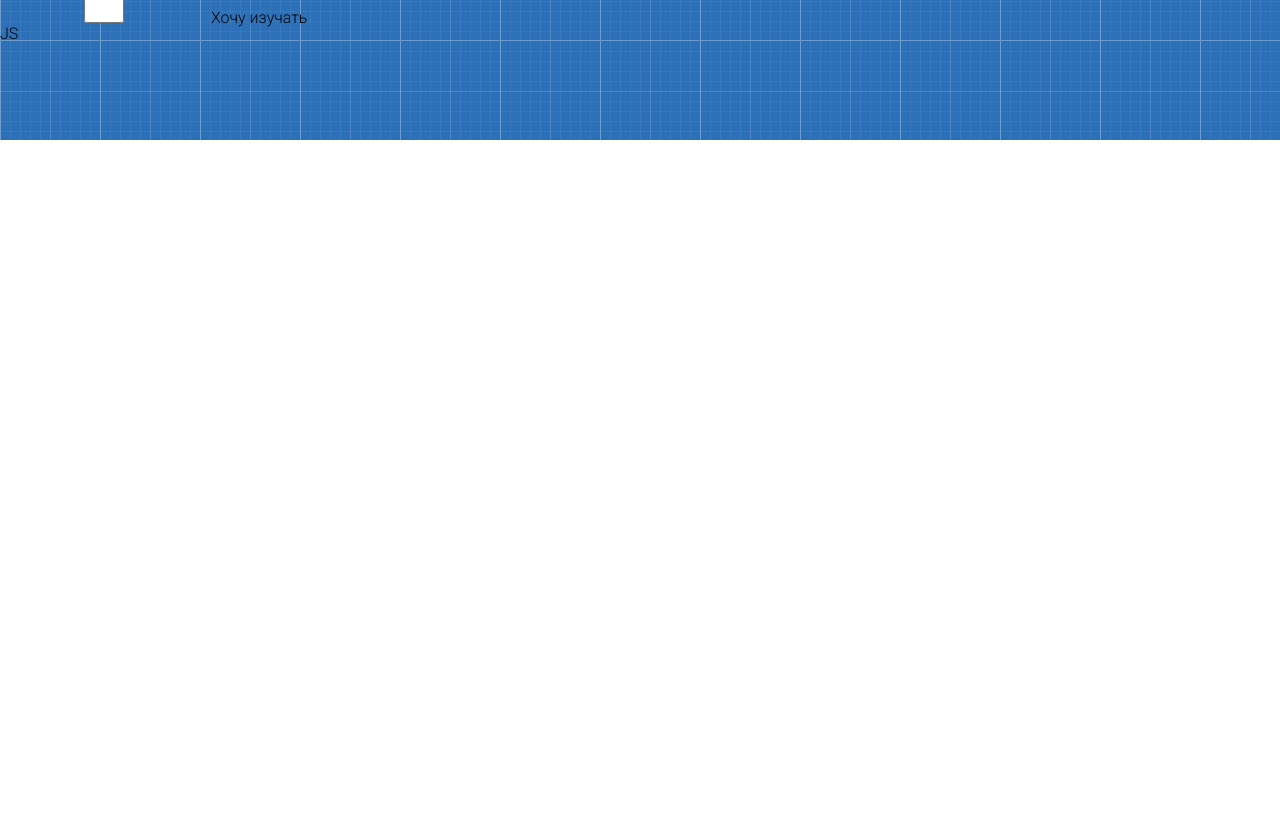
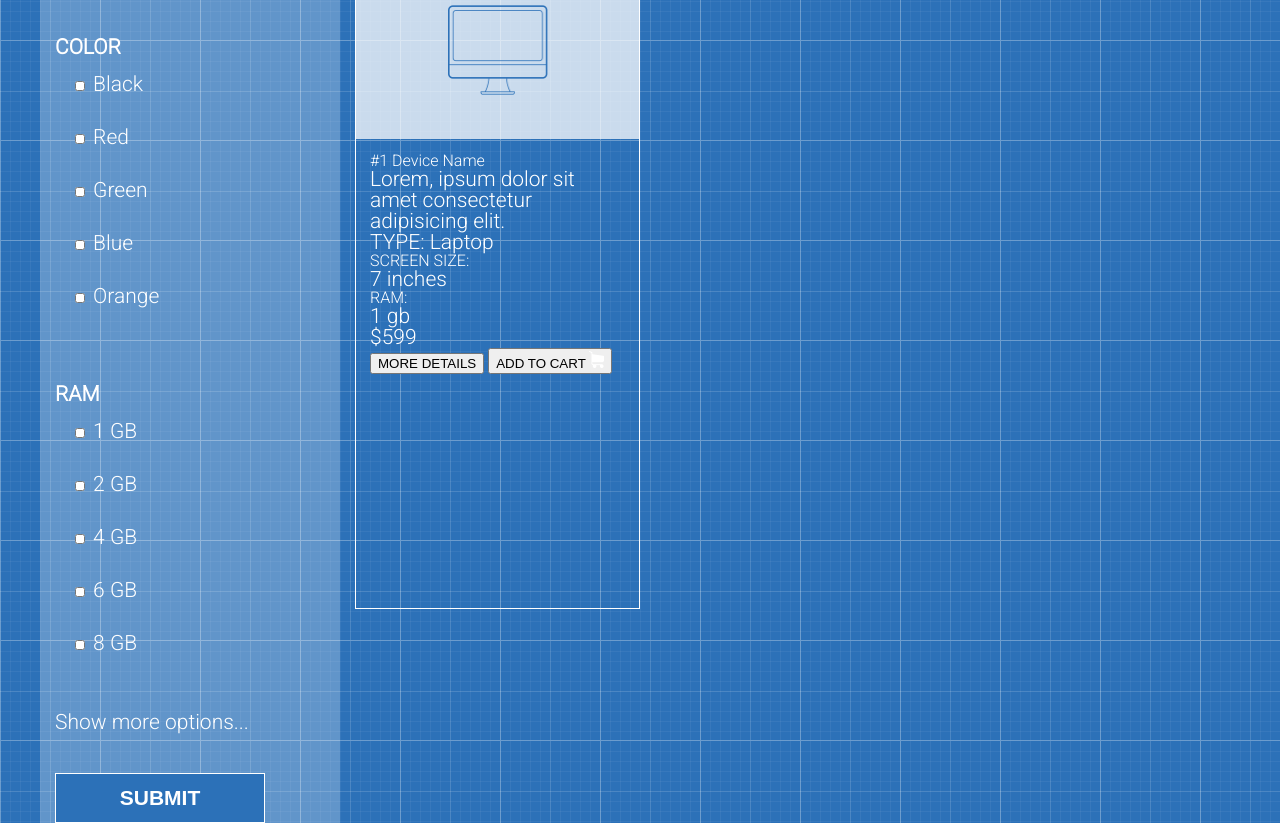
Before and after one commit to YKenobi/Shop-page, a plain HTML site: page index.html in a window 1280 px wide. Shown: the part 660-1483 px from the top of the page. Before the commit the page ends 800 px from the top, so only its background shows below. Drawn offline with Linux system fonts and the light colour scheme.

Commit message:
add left menu, start item

```diff
--- a/index.html
+++ b/index.html
@@ -43,7 +43,7 @@
                 <div class="col-3 search">
                     <input type="text">
                     <button class="search-btn" type="submit"><img src="img/search.png" alt=""></button>
-                    <button class="cart"><a href="#"><img src="img/cart.png" alt="cart"></a></button>
+                    <button class="cart"><img src="img/cart.png" alt="cart"></button>
                 </div>
 
 
@@ -60,27 +60,99 @@
         </div>
 
     </div>
+    <div class="main">
         <div class="bot-menu col-3">
             <h2>DEVICE TYPE</h2>
             <form>
                 <label>
-              <input type="checkbox" name="languages" value="HTML">
+                    <input type="checkbox" name="DEVICE-TYPE" value="Laptop">
                     Laptop
                 </label>
-            <br>
                 <label>
-              <input type="checkbox" name="languages" value="CSS">
+                    <input type="checkbox" name="DEVICE-TYPE" value="Tablet">
                     Tablet
+                </label>
+            </form>
+
+            <form>
+                <h2>COLOR</h2>
+                <label>
+                    <input type="checkbox" name="Color" value="Black">
+                    Black
+                </label>
+                <label>
+                    <input type="checkbox" name="Color" value="Red">
+                    Red
+                </label>
+                <label>
+                    <input type="checkbox" name="Color" value="Green">
+                    Green
+                </label>
+                <label>
+                    <input type="checkbox" name="Color" value="Blue">
+                    Blue
+                </label>
+                <label>
+                    <input type="checkbox" name="Color" value="Orange">
+                    Orange
                 </label>
             </form>
             <br>
             <form>
-                <h2>COLOR</h2>
+                <h2>RAM</h2>
                 <label>
-              <input type="checkbox" name="languages" value="JS">
-              Хочу изучать JS
+                    <input type="checkbox" name="ram" value="1GB">
+                    1 GB
                 </label>
+
+                <label>
+                    <input type="checkbox" name="ram" value="2GB">
+                    2 GB
+                </label>
+                <label>
+                    <input type="checkbox" name="ram" value="4GB">
+                    4 GB
+                </label>
+                <label>
+                    <input type="checkbox" name="ram" value="6GB">
+                    6 GB
+                </label>
+                <label>
+                    <input type="checkbox" name="ram" value="8GB">
+                    8 GB
+                </label>
+                <br>
+                <br>
+
+                <a href=""> Show more options...</a>
             </form>
+            <button type="submit">SUBMIT</button>
+
+        </div>
+        <div class="items-list col-6">
+            <div class="hist">
+                <p><a href="">Home page</a> > <a href="">Products</a> > <a href=""> Laptops and tablets</a></p>
+            </div>
+            <h1>Laptops and Tablets</h1>
+            <div class="item">
+                <div class="item-img">
+                    <img src="img/mac.png" alt="mac">
+                </div>
+                <div class="item-description">
+                    <h2>#1 Device Name</h2>
+                    <p>Lorem, ipsum dolor sit amet consectetur adipisicing elit.</p>
+                    <p><b>TYPE:</b> Laptop</p>
+                    <h5>SCREEN SIZE:</h5><p> 7 inches</p>
+                    <h5>RAM:</h5><p> 1 gb</p>
+                    <p>$599</p>
+                    <button type="submit">MORE DETAILS</button>
+                    <button type="submit">ADD TO CART <img src="img/cart2.png" alt=""></button>
+
+                </div>
+            </div>
+
+        </div>
+    </div>
     </div>
 
 
--- a/style.css
+++ b/style.css
@@ -35,6 +35,7 @@ nav {
 .col-3 {
     flex: 0 0 25%;
     max-width: 25%;
+    padding:0 15px 0 15px;
 
 
 }
@@ -42,6 +43,7 @@ nav {
 .col-6 {
     flex: 0 0 50%;
     max-width: 50%;
+    padding:0 15px 0 15px;
 }
 
 .col-6 ul {
@@ -55,6 +57,7 @@ nav {
     font-size: 21px;
     text-decoration: none;
     color: #2c71b8;
+
     /* width: 143px; */
 }
 
@@ -96,9 +99,10 @@ nav {
 }
 
 .hover-menu2 {
-    display: none;
+
     display: flex;
     flex-direction: column;
+
 }
 
 .hover-menu {
@@ -106,6 +110,8 @@ nav {
     background-color: #2c71b8;
     position: absolute;
     top: 77px;
+    margin-left: -1px;
+    width: 301px;
 }
 
 .hover-menu2 li {
@@ -114,6 +120,7 @@ nav {
     text-align: left;
     padding-left: 25px;
     right: 20px;
+
 }
 
 .main-nav li:hover {
@@ -157,3 +164,93 @@ nav {
     text-decoration: none;
     color:#ffffff;
 }
+.main{
+    display: flex;
+    width: 1200px;
+    margin-left: auto;
+    margin-right: auto;
+}
+.bot-menu h2{
+  font-weight: bold;
+}
+.bot-menu{
+    padding-top: 30px;
+    background-color: rgba(255, 255, 255, 0.25);
+    color: #ffffff;
+    font-size: 21px;
+    text-align: start;
+}
+.bot-menu a{
+    color: #ffffff;
+    font-size: 21px;
+    text-align: start;
+    text-decoration: none;
+}
+
+.bot-menu input{
+    height: 10px;
+    width: 10px;
+}
+.bot-menu form{
+    padding-bottom: 40px;
+    display: flex;
+    flex-direction: column;
+}
+.bot-menu label{
+    padding: 16px;
+}
+.bot-menu button{
+    width: 210px;
+    height: 50px;
+    color: #ffffff;
+    background-color: #2c71b8;
+    border: solid 1px #ffffff;
+    font-weight: bold;
+    font-size: 21px;
+}
+.items-list{
+    padding-top: 30px;
+}
+.hist a{
+    color: #ffffff;
+    font-size: 14px;
+    text-decoration: none;
+    font-weight: light;
+}
+.items-list h1{
+    padding-top: 25px;
+    color: #ffffff;
+    font-size: 48px;
+    font-weight: bold;
+}
+.item{
+    width: 50%;
+    height: 650px;
+    border: solid 1px #ffffff;
+}
+.item-img{
+    width: 100%;
+    background-color: rgba(255, 255, 255, 0.75);
+    height: 179px;
+    display: flex;
+    justify-content: center;
+    align-items: center
+}
+.item-img img{
+    height: 90px;
+    width: 100px;
+}
+.item-description{
+    /* display: flex; */
+    padding: 14px;
+    color: #ffffff;
+}
+.item-description h1{
+    font-size: 30px;
+    font-weight: bold;
+}
+
+.item-description p{
+    font-size: 21px;
+
+}
```
Also changed, not shown: img/mac.png (renamed from img/icon (17).png). Lines whose indentation alone changed are shown as unchanged.
